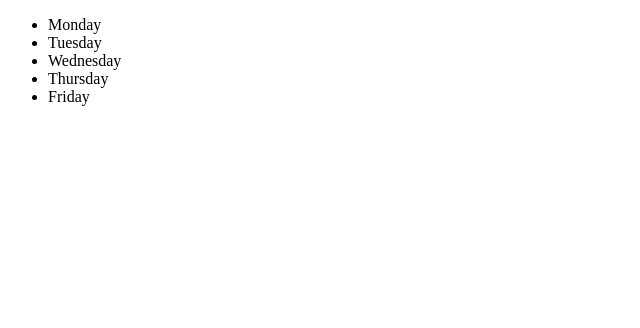
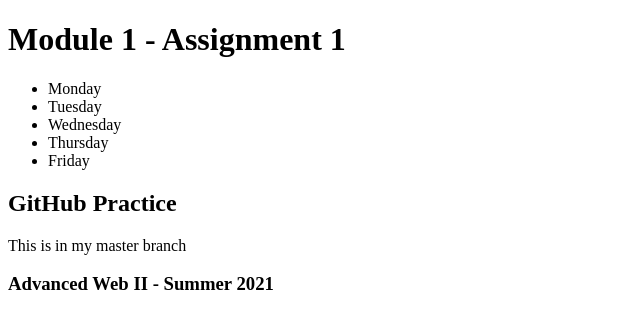
Before and after one commit to walleser-karli/m1-hw1-walleser-karli, a plain HTML site: page index.html in a window 1280 px wide. Shown: the whole page, without its empty margins (0-640 px from the left). Drawn offline with Linux system fonts and the light colour scheme.

Commit message:
Add content to h1, h2, h3, p, and ul tags

```diff
--- a/index.html
+++ b/index.html
@@ -2,14 +2,16 @@
     <head>
         <meta charset="utf-8">
 
-        <title></title>
+        <title>Module 1 - Assignment 1</title>
 
         <link type="text/css" rel="stylesheet" href="main.css" />
 
 		<meta name="viewport" content="width=device-width, initial-scale=1">
     </head>
 
+    <body>
         <header>
+            <h1>Module 1 - Assignment 1</h1>
             <nav>
                 <ul>
                     <li>Monday</li>
@@ -20,4 +22,15 @@
                 </ul>
             </nav>
         </header>
+
+        <main>
+            <h2>GitHub Practice</h2>
+
+            <p>This is in my master branch</p>
+        </main>
+
+        <footer>
+            <h3>Advanced Web II - Summer 2021</h3>
+        </footer>
+    </body>
 </html>
```
Lines whose indentation alone changed are shown as unchanged.
